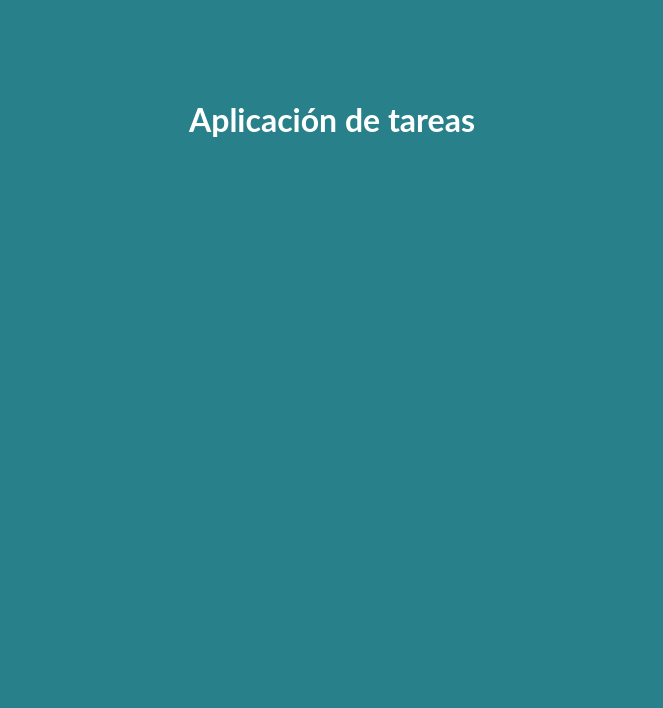
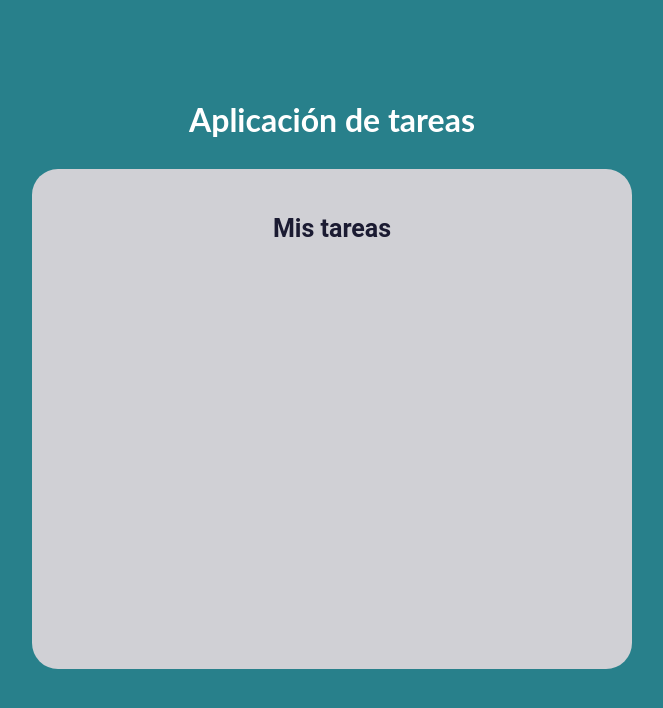
Before and after one commit to fabiochirinos/aplicacion-tareas-react, a React (Create React App) app: page / in a window 1280 px wide. Shown: the top 708 px of the page, without its empty margins (308-971 px from the left). Built offline with nearby package versions, Linux system fonts and the light colour scheme.

Commit message:
se creo el div para las tareas y se le dio estilos

```diff
--- a/src/App.css
+++ b/src/App.css
@@ -12,9 +12,28 @@
   margin-top: 40px;
 }
 
+h2 {
+  color: #1b1b32;
+  font-size: 25px;
+  font-family: Roboto, sans-serif;
+  text-align: center;
+  margin: 20px 0;
+}
+
 .aplicacion-tareas {
   display: flex;
   flex-wrap: wrap;
   justify-content: center;
   align-items: center;
 }
+
+/* Lista de Tareas */
+
+.tareas-lista-principal {
+  width: 600px;
+  min-height: 500px;
+  background-color: #d0d0d5;
+  padding: 25px;
+  margin: 10px;
+  border-radius: 26px;
+}
--- a/src/App.js
+++ b/src/App.js
@@ -5,6 +5,9 @@
   return (
     <div className='aplicacion-tareas'>
       <Encabezado>Aplicación de tareas</Encabezado>
+      <div className='tareas-lista-principal'>
+        <h2>Mis tareas</h2>
+      </div>
     </div>
   );
 }
```
